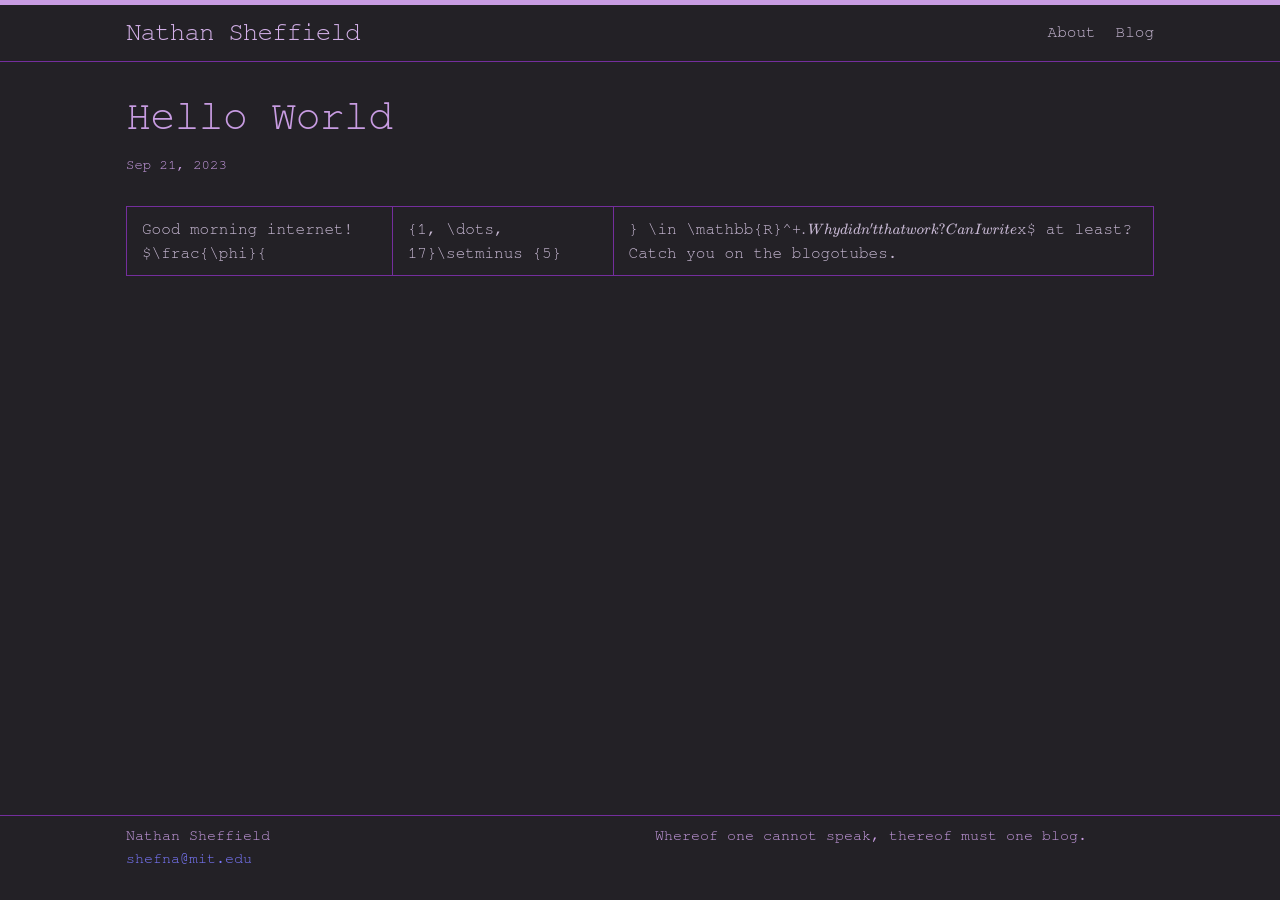
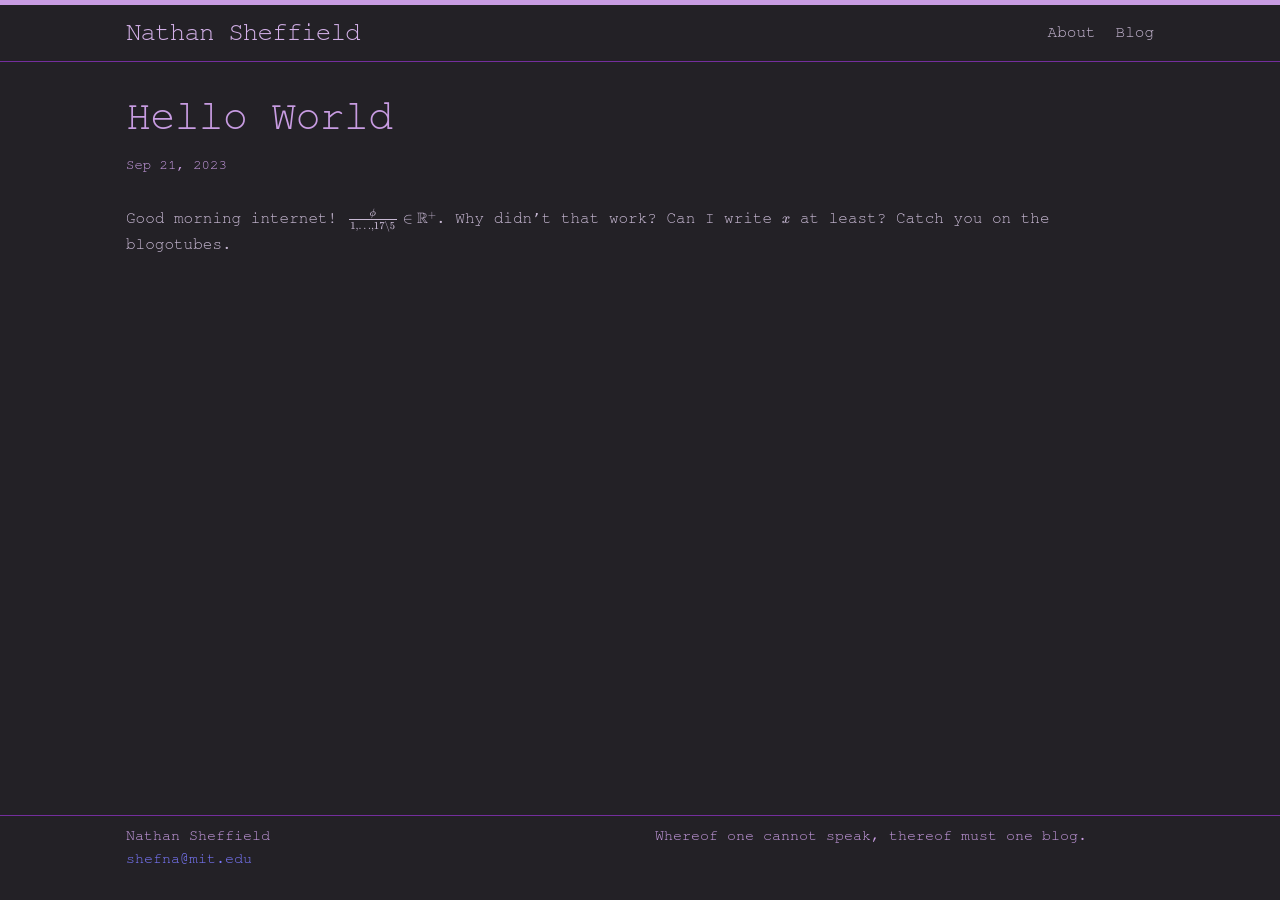
Before and after one commit to nathan-sheffield/nathan-sheffield.github.io, a Jekyll site: the page built from _posts/2023-09-21-hello-world.markdown, in a window 1280 px wide. Built offline with Jekyll 4.4.1, drawn with Linux system fonts in a browser that asks for light colours; formulas are drawn with MathJax 3.

Commit message:
why is latex so sad

```diff
--- a/_posts/2023-09-21-hello-world.markdown
+++ b/_posts/2023-09-21-hello-world.markdown
@@ -5,4 +5,4 @@
 categories: jekyll update
 excerpt: "first comment"
 ---
-Good morning internet! $\frac{\phi}{|\{1, \dots, 17\}\setminus \{5\}|} \in \mathbb{R}^+$. Why didn't that work? Can I write $x$ at least? Catch you on the blogotubes.
+Good morning internet! $ \frac{\phi}{\{1, \dots, 17\}\setminus \{5\}} \in \mathbb{R}^+ $. Why didn't that work? Can I write $x$ at least? Catch you on the blogotubes.
```
